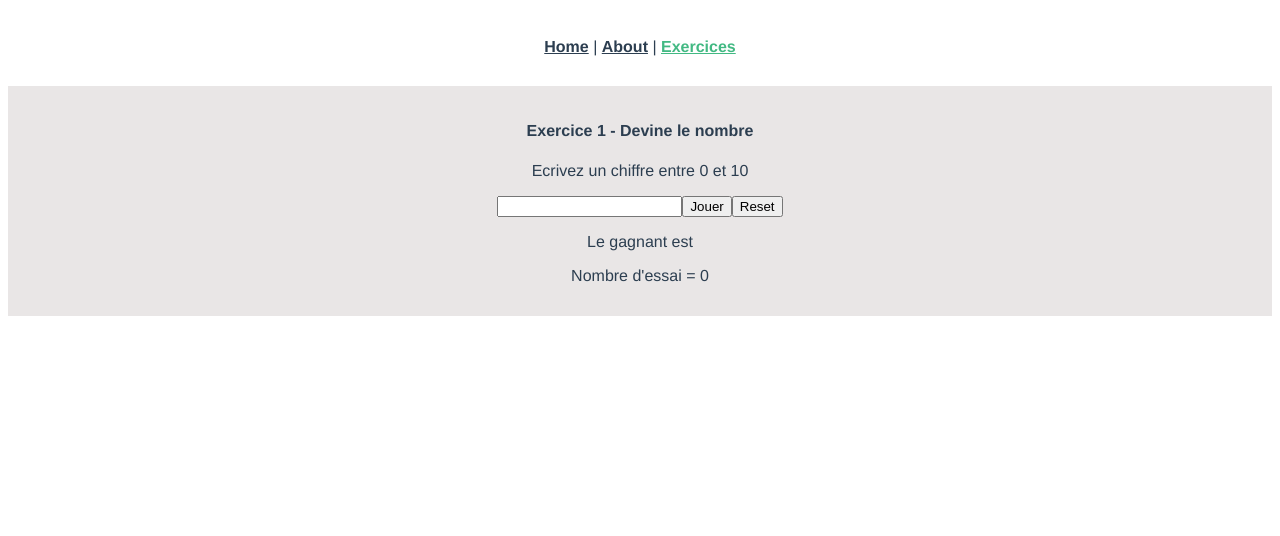
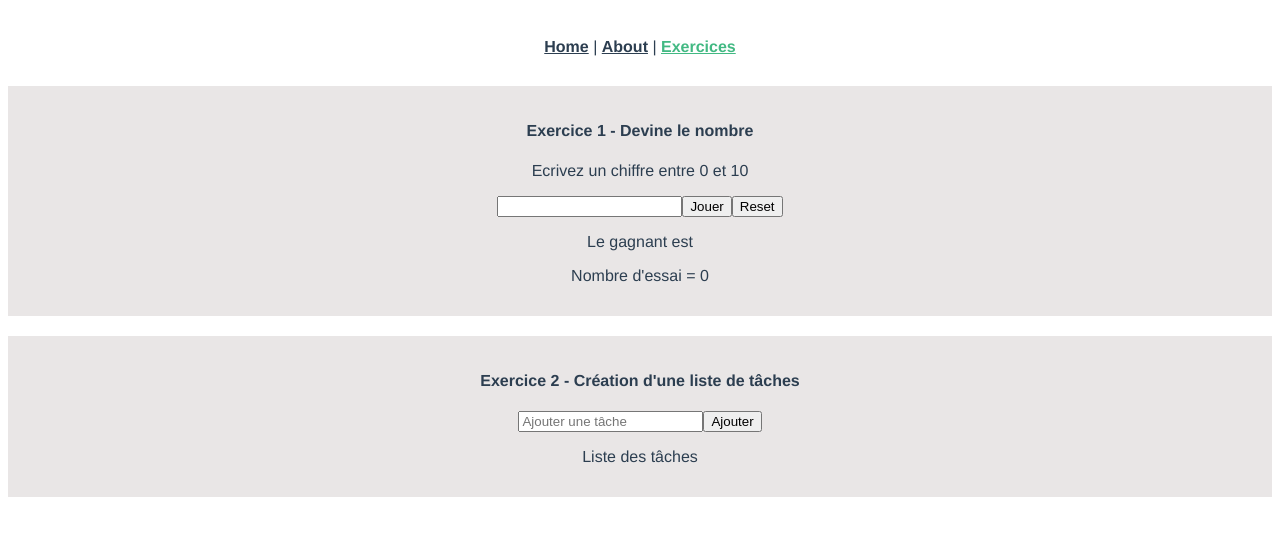
Before and after one commit to oldCb/learn-vuejs, a Vue app in the folder test-vue/: page /exercices in a window 1280 px wide. Shown: the top 536 px of the page. Built offline with nearby package versions, Linux system fonts and the light colour scheme.

Commit message:
to do list

```diff
--- /dev/null
+++ b/test-vue/src/components/ToDoList.vue
@@ -0,0 +1,72 @@
+<template>
+  <div class="to-do-list">
+    <h4>Exercice 2 - Création d'une liste de tâches</h4>
+    <div>
+      <input type="text" placeholder="Ajouter une tâche" v-model="newTask"/>
+      <button @click="add">Ajouter</button>
+    </div>
+    <div>
+      <p>Liste des tâches</p>
+      <div class="to-do-list_check" v-for="task in list" :key="task.id">
+        <p class="barré">{{ task }}</p>
+        <input type="checkbox" name="check" v-model="isCheck">
+      </div>
+    </div>
+  </div>
+</template>
+
+<script>
+export default {
+  name: "ToDoList",
+
+  props: {
+
+  },
+
+  data () {
+    return {
+      list: [],
+      newTask: "",
+      isCheck: false
+    }
+  },
+
+  methods: {
+    add() {
+      if(this.newTask){
+        this.list.push(this.newTask)
+        this.newTask = ""
+      }
+    },
+    isCheck(e) {
+      if(isCheck) {
+
+      }
+    }
+  }
+}
+</script>
+
+<style lang="scss" scoped>
+  .to-do-list {
+    background-color: $light-grey;
+    padding-top: 15px;
+    padding-bottom: 15px;
+    margin-bottom: 20px;
+
+    &_check {
+      border-bottom: 1px solid;
+      width: 50%;
+      margin: 0 auto;
+
+
+      & p {
+        display: inline-block;
+        width: 30%;
+      }
+      & .barré {
+        text-decoration: line-through;
+      }
+    }
+  }
+</style>
--- a/test-vue/src/views/Exercices.vue
+++ b/test-vue/src/views/Exercices.vue
@@ -1,15 +1,18 @@
 <template>
   <div>
     <guess-number />
+    <to-do-list />
   </div>
 </template>
 
 <script>
 import GuessNumber from '@/components/GuessNumber'
+import ToDoList from '@/components/ToDoList'
 export default {
   name: 'Exercices',
   components: {
-    GuessNumber
+    GuessNumber,
+    ToDoList
   }
 }
 </script>
```
